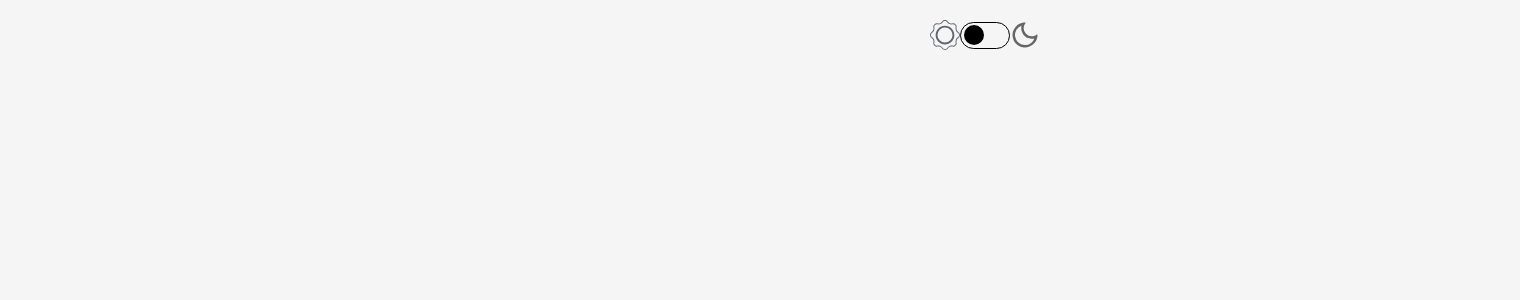
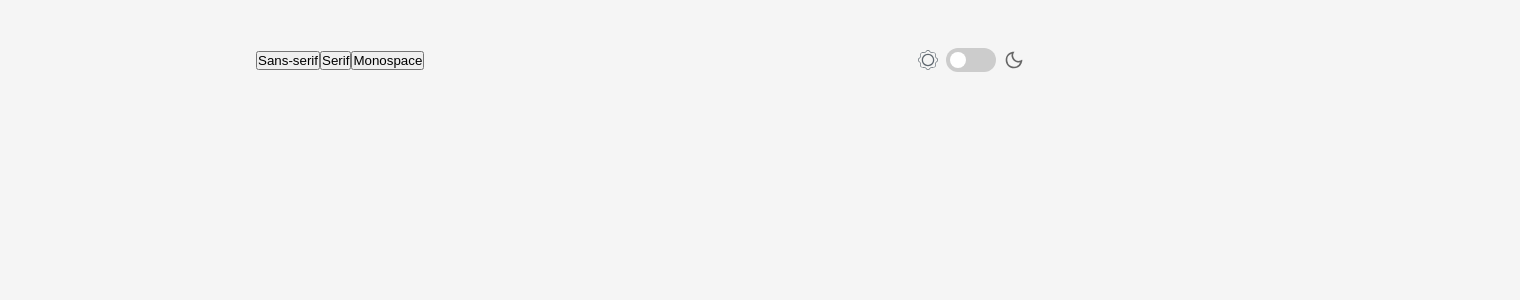
Before and after one commit to VladimirKomov/dictionary-app, a React (Vite) app in the folder packages/frontend/: page / in a window 1280 px wide. Shown: the top 300 px of the page, 1520 px wide, since content can reach past the window. Built offline with nearby package versions, Linux system fonts and the light colour scheme.

Commit message:
Refactor styles and update theme integration

```diff
--- a/packages/frontend/src/App.tsx
+++ b/packages/frontend/src/App.tsx
@@ -1,9 +1,10 @@
 import React, {useState} from "react";
-import {GlobalStyles} from "@frontend/styles/GlobalStyles";
-import {CenteredContainer} from "@frontend/styles/AppContainer";
 import {ThemeProvider} from "styled-components";
 import {darkTheme, lightTheme} from "@frontend/styles/themes";
 import ThemeSwitcher from "@frontend/components/ThemeSwitcher";
+import {GlobalStyles} from "@frontend/styles/globalStyles";
+import HeaderContainer from "@frontend/styles/HeaderContainer";
+import FontSwitcher from "@frontend/components/FontSwitcher";
 
 function App() {
     const [isDark, setIsDark] = useState(false);
@@ -13,9 +14,10 @@ function App() {
     return (
         <ThemeProvider theme={isDark ? darkTheme : lightTheme}>
             <GlobalStyles/>
-            <CenteredContainer>
+            <HeaderContainer>
+                <FontSwitcher/>
                 <ThemeSwitcher toggleTheme={toggleTheme} isDark={isDark}/>
-            </CenteredContainer>
+            </HeaderContainer>
         </ThemeProvider>
     );
 }
--- a/packages/frontend/src/styles/AppContainer.ts
+++ /dev/null
@@ -1,11 +0,0 @@
-import styled from "styled-components";
-
-export const CenteredContainer = styled.div`
-  display: flex;
-  flex-direction: column;
-  justify-content: center;
-  align-items: center;
-  height: 100vh;
-  width: 100vw;
-  text-align: center;
-`;
--- a/packages/frontend/src/styles/GlobalStyles.ts
+++ /dev/null
@@ -1,24 +0,0 @@
-import { createGlobalStyle } from "styled-components";
-
-export const GlobalStyles = createGlobalStyle`
-    body {
-        margin: 0;
-        padding: 0;
-        font-family: 'Arial', sans-serif;
-        background-color: ${({ theme }) => theme.background};
-        color: ${({ theme }) => theme.text};
-        transition: all 0.3s ease-in-out;
-        display: flex;
-        justify-content: center;
-    }
-
-    #root {
-        max-width: 800px; /* Максимальная ширина */
-        width: 100%; /* Занимает всю ширину экрана, если меньше max-width */
-        margin: 0 auto; /* Центрирование контента */
-        padding: 20px; /* Отступы внутри */
-        display: flex;
-        flex-direction: column;
-        position: relative; /* Для размещения других элементов */
-    }
-`;
--- /dev/null
+++ b/packages/frontend/src/styles/HeaderContainer.ts
@@ -0,0 +1,18 @@
+import styled from 'styled-components';
+
+const HeaderContainer = styled.div`
+    display: flex;
+    justify-content: space-between;
+    align-items: center;
+    width: 100%;
+    max-width: 800px;
+    margin: 0 auto;
+    padding: 1rem;
+
+    @media (max-width: 768px) {
+        flex-direction: column;
+        gap: 1rem;
+    }
+`;
+
+export default HeaderContainer;
--- a/packages/frontend/src/styles/ToggleSwitch.ts
+++ b/packages/frontend/src/styles/ToggleSwitch.ts
@@ -1,19 +1,30 @@
-import styled from "styled-components";
+import styled from 'styled-components';
 
 export const SwitchContainer = styled.div`
-  position: absolute; /* Абсолютное позиционирование */
-  top: 20px; /* Отступ сверху */
-  right: 20px; /* Отступ справа */
+    display: flex;
+    align-items: center;
+    justify-content: flex-end;
+    gap: 0.5rem;
+`;
+
+export const Icon = styled.div`
+    width: 20px;
+    height: 20px;
     display: flex;
     align-items: center;
     justify-content: center;
+
+    img {
+        width: 100%;
+        height: auto;
+    }
 `;
 
 export const SwitchLabel = styled.label`
     position: relative;
     display: inline-block;
     width: 50px;
-  height: 27px;
+    height: 24px;
 `;
 
 export const SwitchInput = styled.input`
@@ -21,50 +32,35 @@ export const SwitchInput = styled.input`
     width: 0;
     height: 0;
 
-  // &:checked + span {
-  //   background-color: ${({ theme }) => theme.text};
-  // }
+    &:checked + div {
+        background-color: #2196F3;
+    }
 
-  &:checked + span:before {
-    transform: translateX(25px);
+    &:checked + div::before {
+        transform: translateX(26px);
     }
 `;
 
-export const SwitchSlider = styled.span`
+export const SwitchSlider = styled.div`
     position: absolute;
     cursor: pointer;
     top: 0;
     left: 0;
     right: 0;
     bottom: 0;
-  background-color: ${({ theme }) => theme.background};
+    background-color: #ccc;
     transition: 0.4s;
-  border: 1px solid ${({ theme }) => theme.text};
-  border-radius: 25px;
+    border-radius: 24px;
 
-  &:before {
+    &::before {
+        content: "";
         position: absolute;
-    content: "";
-    height: 20px;
-    width: 20px;
-    left: 3px;
-    bottom: 3px;
-    background-color: ${({ theme }) => theme.text};
+        height: 16px;
+        width: 16px;
+        left: 4px;
+        bottom: 4px;
+        background-color: white;
         transition: 0.4s;
         border-radius: 50%;
     }
 `;
-
-export const Icon = styled.div`
-    width: 30px;
-    height: 30px;
-    display: flex;
-    align-items: center;
-    justify-content: center;
-
-    img {
-        width: 100%;
-        height: 100%;
-        object-fit: contain;
-    }
-`;
--- /dev/null
+++ b/packages/frontend/src/styles/globalStyles.ts
@@ -0,0 +1,43 @@
+import { createGlobalStyle } from 'styled-components';
+
+
+export const GlobalStyles = createGlobalStyle`
+    * {
+        margin: 0;
+        padding: 0;
+        box-sizing: border-box;
+    }
+
+    body {
+        background-color: ${({ theme }) => theme.background};
+        color: ${({ theme }) => theme.text};
+        font-family: 'Arial', sans-serif;
+        transition: all 0.3s linear;
+    }
+
+    #root {
+        display: flex;
+        flex-direction: column;
+        justify-content: flex-start;
+        align-items: center;
+        min-height: 100vh;
+        padding: 2rem;
+
+        /* size */
+        @media (max-width: 1200px) {
+            padding: 1.5rem;
+        }
+
+        @media (max-width: 768px) {
+            padding: 1rem;
+        }
+
+        @media (max-width: 480px) {
+            padding: 0.5rem;
+        }
+    }
+
+    button {
+        cursor: pointer;
+    }
+`;
--- /dev/null
+++ b/packages/frontend/src/styles/styled.d.ts
@@ -0,0 +1,6 @@
+import 'styled-components';
+import { ThemeType } from './themes';
+
+declare module 'styled-components' {
+    export interface DefaultTheme extends ThemeType {}
+}
--- a/packages/frontend/src/styles/themes.ts
+++ b/packages/frontend/src/styles/themes.ts
@@ -7,3 +7,5 @@ export const darkTheme = {
     background: "#222",
     text: "#fff",
 };
+
+export type ThemeType = typeof lightTheme;
```
Lines whose indentation alone changed are shown as unchanged.
